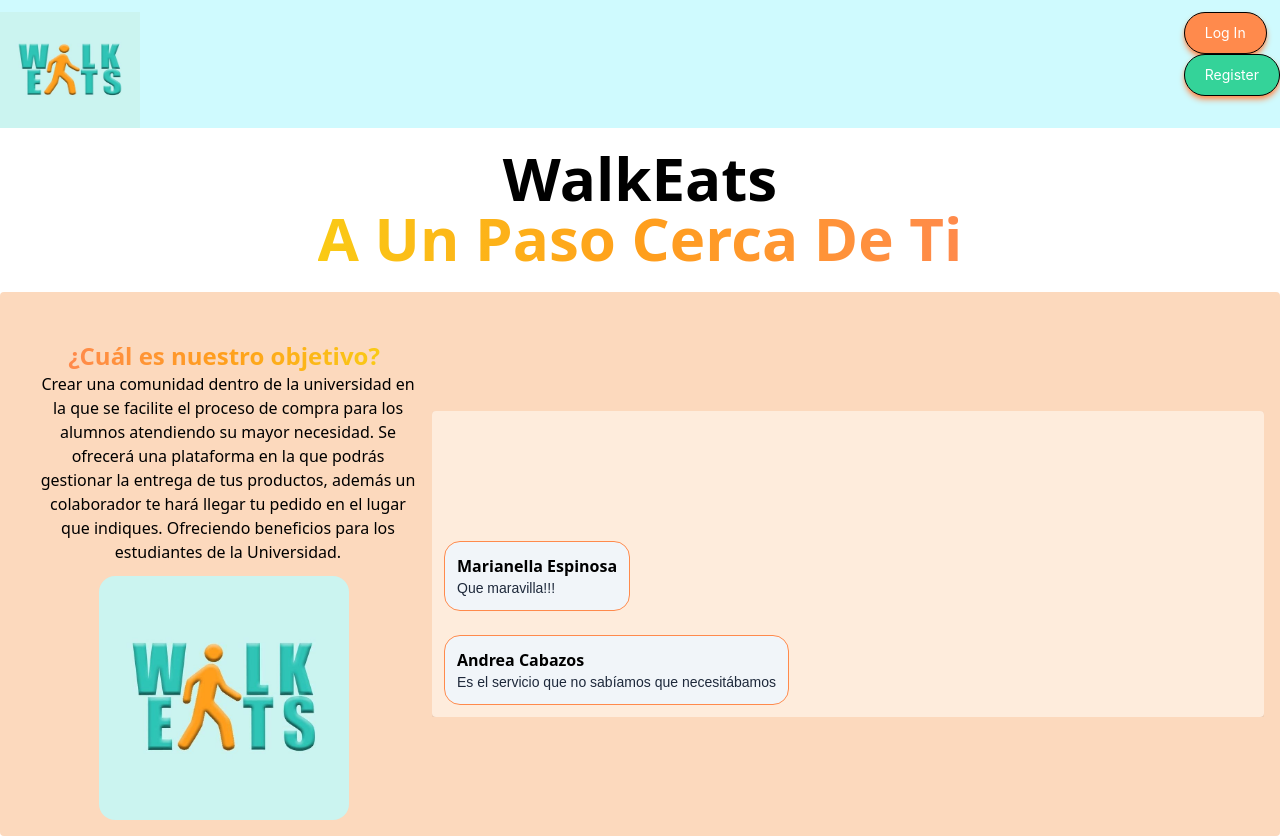
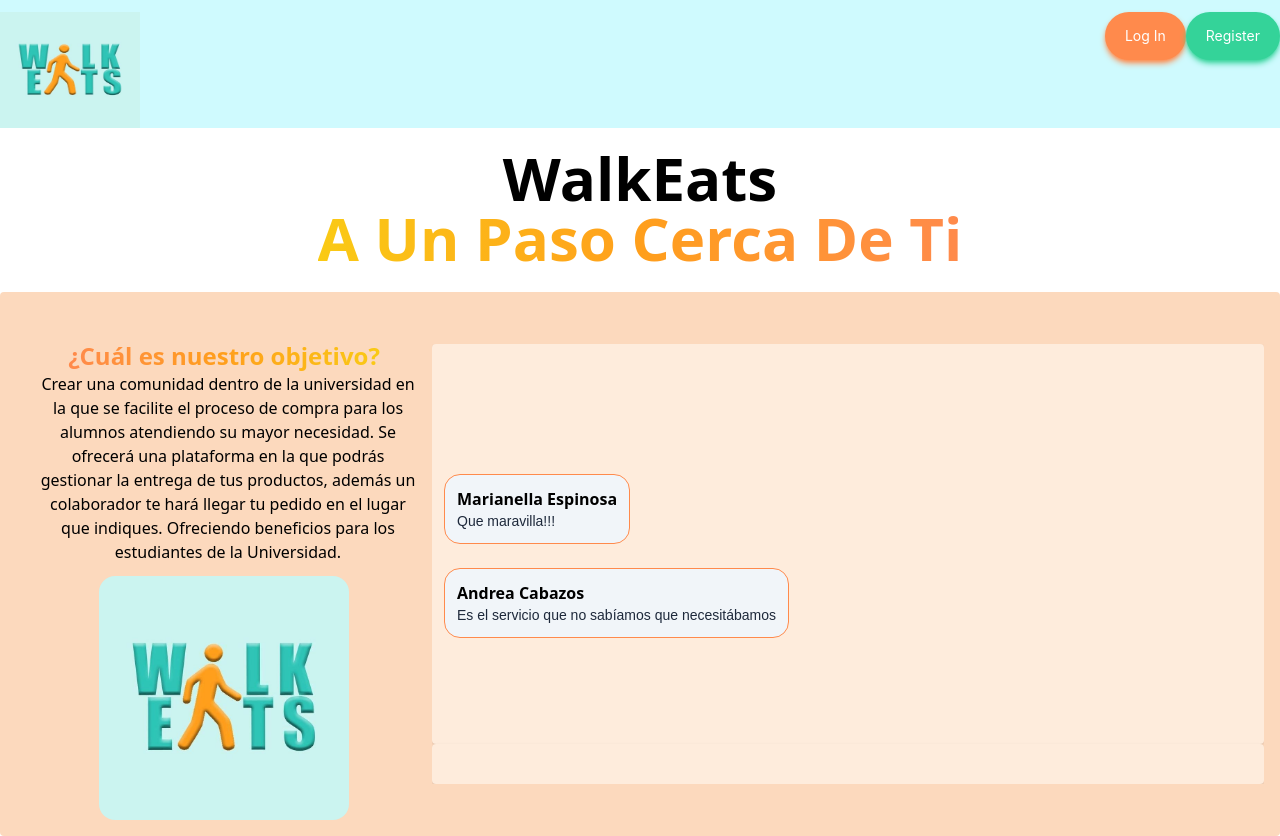
Before and after one commit to danielmartinezs/WalkEats, a Next.js app: page / in a window 1280 px wide. Built offline with nearby package versions, Linux system fonts and the light colour scheme; no server answers.

Commit message:
animations!

```diff
--- a/app/delivery/page.jsx
+++ b/app/delivery/page.jsx
@@ -1,7 +1,8 @@
 'use client';
 
 import Map from '@components/Map'
-import { useEffect, useState } from 'react';
+import { useEffect, useRef, useState } from 'react';
+import { prueba } from '@components/Animations';
 import { Modal } from "flowbite"
 import io from 'socket.io-client'
 
@@ -13,6 +14,7 @@ const page = () => {
     const [lookingForClient, setLookingForClient] = useState(false)
     const [foundClient, setFoundClient] = useState(false)
     const [modalPedido, setModalPedido] = useState()
+    const pedidoRef = useRef(null);
     let $targetEl;
     let options;
     let modal;
@@ -20,6 +22,7 @@ const page = () => {
 
     useEffect(() => {
         setDocumento(document)
+        prueba(pedidoRef)
     }, [])
 
 
@@ -128,11 +131,11 @@ const page = () => {
                                 </div>
                             </div>
                         ) : (
-                            <div className='flex items-center justify-center mt-5'>
+                            <div className='flex items-center justify-center mt-5' ref={pedidoRef}>
                                 <button
                                     type="button"
                                     onClick={() => handleBroadcastSubscription()}
-                                    className=" rounded bg-primary-orange px-6 pb-2 pt-2.5 w-1/2 h-12 text-3x1 font-medium uppercase leading-normal text-white shadow-[0_4px_9px_-4px_#3b71ca] transition duration-150 ease-in-out hover:bg-primary-600 hover:shadow-[0_8px_9px_-4px_rgba(59,113,202,0.3),0_4px_18px_0_rgba(59,113,202,0.2)] focus:bg-primary-600 focus:shadow-[0_8px_9px_-4px_rgba(59,113,202,0.3),0_4px_18px_0_rgba(59,113,202,0.2)] focus:outline-none focus:ring-0 active:bg-primary-700 active:shadow-[0_8px_9px_-4px_rgba(59,113,202,0.3),0_4px_18px_0_rgba(59,113,202,0.2)] dark:shadow-[0_4px_9px_-4px_rgba(59,113,202,0.5)] dark:hover:shadow-[0_8px_9px_-4px_rgba(59,113,202,0.2),0_4px_18px_0_rgba(59,113,202,0.1)] dark:focus:shadow-[0_8px_9px_-4px_rgba(59,113,202,0.2),0_4px_18px_0_rgba(59,113,202,0.1)] dark:active:shadow-[0_8px_9px_-4px_rgba(59,113,202,0.2),0_4px_18px_0_rgba(59,113,202,0.1)]">
+                                    className=" rounded bg-primary-orange px-6 pb-2 pt-2.5 w-1/2 h-12 text-3x1 font-medium uppercase leading-normal text-white shadow-[0_4px_9px_-4px_#3b71ca] transition duration-150 ease-in-out hover:bg-orange-400 hover:shadow-[0_8px_9px_-4px_rgba(59,113,202,0.3),0_4px_18px_0_rgba(59,113,202,0.2)] focus:bg-orange-400 focus:shadow-[0_8px_9px_-4px_rgba(59,113,202,0.3),0_4px_18px_0_rgba(59,113,202,0.2)] focus:outline-none focus:ring-0 active:bg-primary-700 active:shadow-[0_8px_9px_-4px_rgba(59,113,202,0.3),0_4px_18px_0_rgba(59,113,202,0.2)] dark:shadow-[0_4px_9px_-4px_rgba(59,113,202,0.5)] dark:hover:shadow-[0_8px_9px_-4px_rgba(59,113,202,0.2),0_4px_18px_0_rgba(59,113,202,0.1)] dark:focus:shadow-[0_8px_9px_-4px_rgba(59,113,202,0.2),0_4px_18px_0_rgba(59,113,202,0.1)] dark:active:shadow-[0_8px_9px_-4px_rgba(59,113,202,0.2),0_4px_18px_0_rgba(59,113,202,0.1)]">
                                     Buscar pedido
                                 </button>
                             </div>)}
--- a/app/page.jsx
+++ b/app/page.jsx
@@ -1,6 +1,7 @@
 import '../styles/home.css'
 import Image from 'next/image'
 import Comments from '@components/Comments'
+import Commentz from '@components/Commentz'
 
 const Home = () => {
   return (
@@ -33,8 +34,9 @@ const Home = () => {
             className='sm:block hidden rounded-2xl border-cyan-200'/>
             </div>
           </div>
-          <div className='w-full items-center justify-center overflow-x-hidden sm:block hidden'>
+          <div className='w-full items-center justify-center overflow-y-hidden overflow-x-hidden sm:block hidden'>
             <Comments/>
+            <Commentz/>
           </div>
         </div>
     </section>
--- /dev/null
+++ b/components/Animations.jsx
@@ -0,0 +1,43 @@
+import { gsap } from "gsap";
+
+export const prueba = (pedidoRef) => {
+    const tl = gsap.timeline();
+    tl.to(pedidoRef.current, {
+        xPercent: 60,
+        duration: 6,
+        repeat: -1,
+        ease: "power3.inOut",
+    })
+    return tl;
+}
+
+export const pruebaComments = (commentRef) => {
+    const tl = gsap.timeline({repeat: 20});
+    let duration = 1;
+    let pause = 1;
+    let stagger = duration + pause;
+    let targets = commentRef.current;
+    let number = targets.length;
+    let repeatDelay = (stagger*(number-1))+pause;
+
+    gsap.set(targets, {
+        autoAlpha: 1
+    })
+    tl.from(targets, {
+        x: 80,
+        opacity: 0,
+        stagger: {
+            each: stagger,
+            repeat: -1,
+            repeatDelay: repeatDelay
+        }
+    }).to(targets, {
+        x:-80,
+        opacity: 0,
+        stagger: {
+            each: stagger,
+            repeat: -1,
+            repeatDelay: repeatDelay
+        }
+    }, duration)
+}
--- a/components/CommentBox.jsx
+++ b/components/CommentBox.jsx
@@ -1,12 +1,12 @@
 import React from 'react'
 
-const CommentBox = ({usercomment}) => {
+const CommentBox = ({usercomment, tipo}) => {
   return (
-    <div className={`comment ${usercomment.delay} mt-6 `}>
-    <div className={` max-w-fit border border-orange-400 rounded-2xl flex-1 bg-slate-100 p-3 backdrop-blur-lg flex-wrap `}>
-        <h2 className='text-black text-md font-bold'>{usercomment.user}</h2>
-        <p className={`font-satoshi text-slate-800 text-sm`} >{usercomment.comment}</p>
-    </div>
+    <div className={`${tipo} ${usercomment.delay} mt-6 `}>
+      <div className={` max-w-fit border border-orange-400 rounded-2xl flex-1 bg-slate-100 p-3 backdrop-blur-lg flex-wrap `}>
+          <h2 className='text-black text-md font-bold'>{usercomment.user}</h2>
+          <p className='font-satoshi text-slate-800 text-sm'>{usercomment.comment}</p>
+      </div>
     </div>
   )
 }
--- a/components/Comments.jsx
+++ b/components/Comments.jsx
@@ -1,11 +1,18 @@
 'use client'
-import { useEffect, useState } from 'react'
+import { useEffect, useRef, useState } from 'react'
+import { gsap } from 'gsap'
 import CommentBox from '@components/CommentBox'
 
 const Comments = () => {
 
     const [comment, setComment] = useState([])
     const [document, setDocument] = useState(null)
+    const commentRef = useRef(null)
+    const gsapComment = {
+        comment: "Prueba de recorrido",
+        delay: null,
+        user: "GSAP"
+    }
 
     useEffect(() => {
         setComment([
@@ -24,6 +31,11 @@ const Comments = () => {
                 delay: 'myDelay-1000',
                 user: 'Andrea Cabazos',
             },
+            {
+                comment: "Es hermoso",
+                delay: 'myDelay-1600',
+                user: 'Joel Vázquez'
+            }
         ])
         setDocument(document)
     }, [])
@@ -31,13 +43,11 @@ const Comments = () => {
     return (
     <div>
         <div className='w-full bg-orange-100 border-orange-300 rounded shadow p-3'>
-
             {comment.map((usercomment, i) => (
-                <CommentBox usercomment = {usercomment} key={i}></CommentBox>
+                <CommentBox usercomment={usercomment} key={i} tipo={"comment"}/>
             ))}
         </div>
     </div>
-
     )
     }
 
--- /dev/null
+++ b/components/Commentz.jsx
@@ -0,0 +1,59 @@
+'use client';
+
+import { useEffect, useRef, useState } from 'react'
+import { gsap } from 'gsap'
+import CommentBox from '@components/CommentBox'
+import { pruebaComments } from './Animations';
+
+function Commentz() {
+
+    const [comments, setComments] = useState([{
+        comment:"Que gran proyecto",
+        delay: 'myDelay-0',
+        user: 'Juan Carlos',
+    },
+    {
+        comment:"Que maravilla!!!",
+        delay: 'myDelay-600',
+        user: 'Marianella Espinosa',
+    },
+    {
+        comment:"Es el servicio que no sabíamos que necesitábamos",
+        delay: 'myDelay-1000',
+        user: 'Andrea Cabazos',
+    },
+    {
+        comment: "Es hermoso",
+        delay: 'myDelay-1600',
+        user: 'Joel Vázquez'
+    }]);
+
+    const commentsRef = useRef(null);
+    const commentsArrayRef = useRef(null);
+    commentsArrayRef.current = [];
+
+    useEffect(() => {
+        pruebaComments(commentsArrayRef)
+    }, [])
+
+    const addRefs = (el) => {
+        if(el && !commentsArrayRef.current?.includes(el)){
+            commentsArrayRef.current.push(el);
+        }
+        console.log(commentsArrayRef)
+    }
+
+    return (
+        <div className='bg-orange-100 rounded shadow p-5 flex items-center justify-center'>
+            {comments.map((comentario, i) => {
+                return(
+                <div className='commentario absolute inline-block p-3 ' key={i} ref={addRefs}>
+                    <CommentBox usercomment={comentario} key={i} tipo={comentario}/>
+                </div>
+                )
+            })}
+        </div>
+    )
+}
+
+export default Commentz
--- a/components/Navbar.jsx
+++ b/components/Navbar.jsx
@@ -76,7 +76,7 @@ const Navbar = () => {
                         <button
                         type='button'
                         onClick={signOut}
-                        className='rounded-full border border-black bg-orange-400 shadow-md shadow-orange-400 py-2.5 px-5 text-white text-sm font-inter flex items-center justify-center'>
+                        className='rounded-full bg-orange-400 shadow-md shadow-orange-400 px-5 py-3.5 text-white text-sm font-inter items-center justify-center'>
                         Sign Out
                         </button>
                     </div>
@@ -86,7 +86,7 @@ const Navbar = () => {
                         href="/login">
                             <button
                             type='button'
-                            className='rounded-full border border-black bg-orange-400 shadow-md shadow-orange-400 py-2.5 px-5 text-white text-sm font-inter flex items-center justify-center'>
+                            className='rounded-full bg-orange-400 shadow-md shadow-orange-400 px-5 py-3.5 text-white text-sm font-inter items-center justify-center'>
                                 Log In
                             </button>
                         </Link>
@@ -94,7 +94,7 @@ const Navbar = () => {
                         href="/register">
                             <button
                             type='button'
-                            className='rounded-full border border-black bg-emerald-400 shadow-md shadow-orange-400 py-2.5 px-5 text-white text-sm font-inter flex items-center justify-center'>
+                            className='rounded-full bg-emerald-400 shadow-md shadow-emerald-400 px-5 py-3.5 text-white text-sm font-inter items-center justify-center'>
                                 Register
                             </button>
                         </Link>
```
Lines whose indentation alone changed are shown as unchanged.
